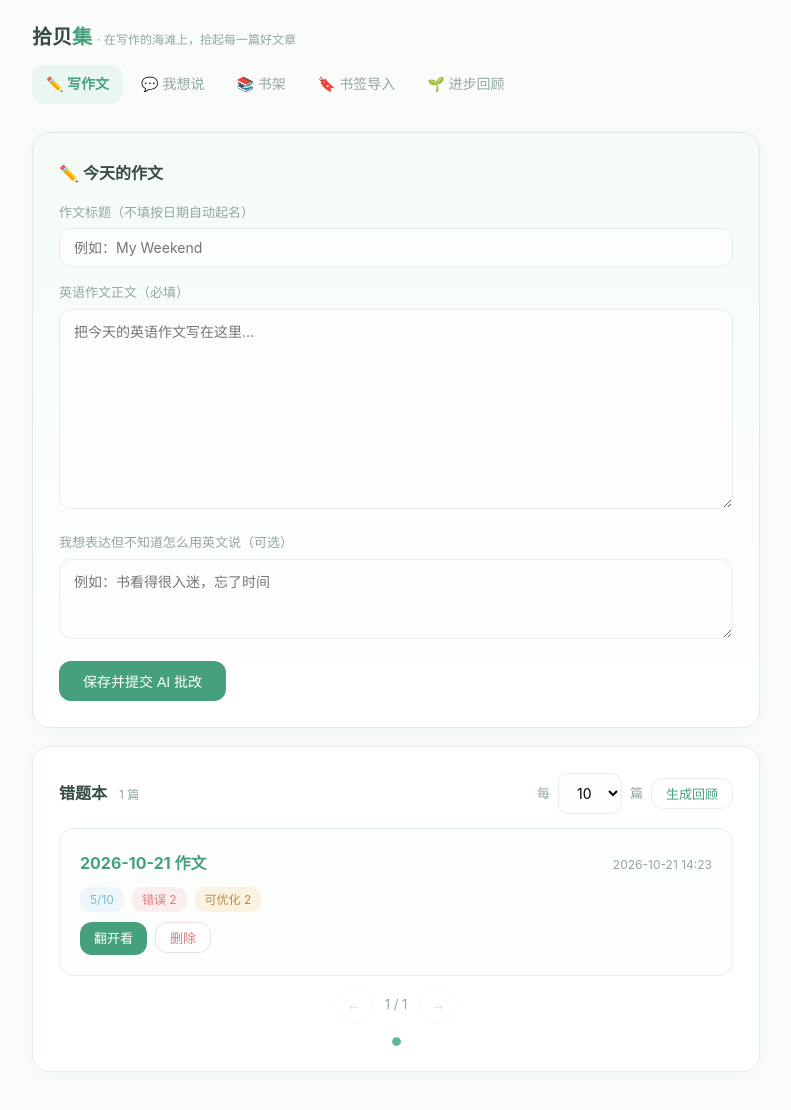
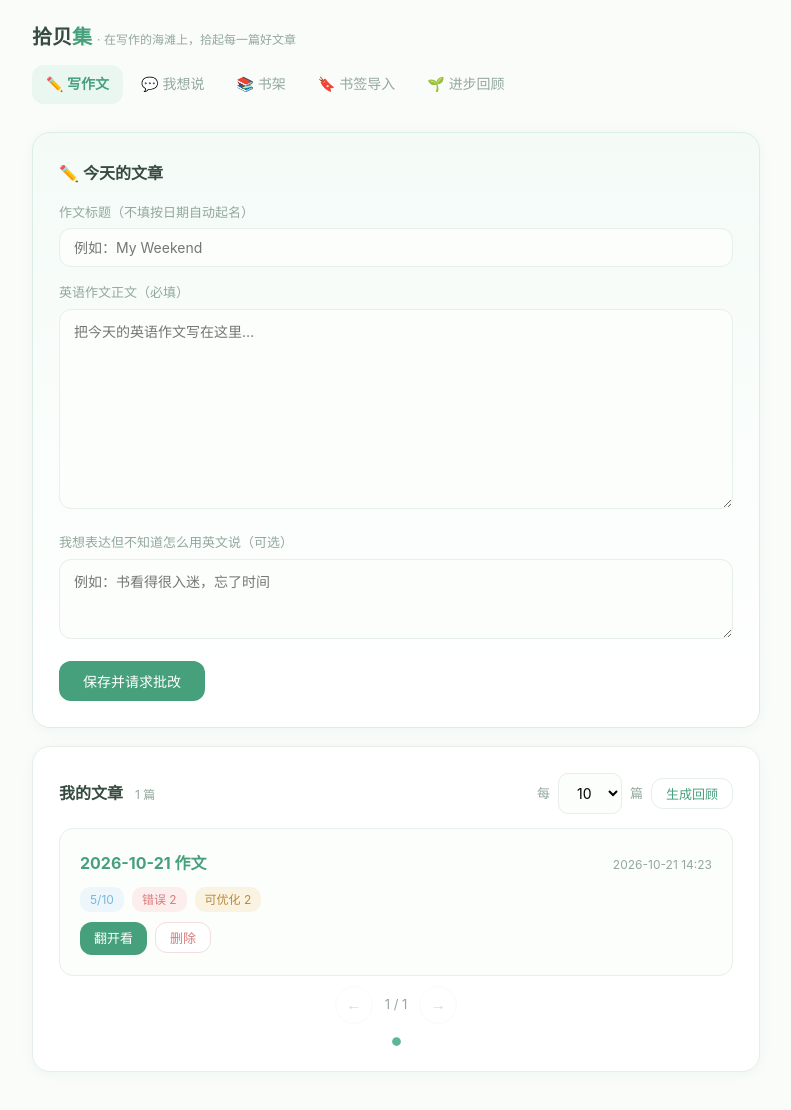
Before and after one commit to bella10281220/essay-coach, a Flask app: page /write in a window 1280 px wide. Shown: the top 1110 px of the page, without its empty margins (244-1035 px from the left). Run offline with Flask 3, Linux system fonts and the light colour scheme; data comes from the database, SQL or seed files in the repository.

Commit message:
update templates/write.html

```diff
--- a/templates/write.html
+++ b/templates/write.html
@@ -2,7 +2,7 @@
 {% block body %}
 
 <div class="card hero">
-  <h2>✏️ 今天的作文</h2>
+  <h2>✏️ 今天的文章</h2>
   <form action="{{ url_for('new_essay') }}" method="post">
     {% if error %}<div class="demo-note">⚠️ {{ error }}</div>{% endif %}
     <label>作文标题（不填按日期自动起名）</label>
@@ -12,14 +12,14 @@
     <label>我想表达但不知道怎么用英文说（可选）</label>
     <textarea name="wanted" style="min-height:80px" placeholder="例如：书看得很入迷，忘了时间">{{ form_wanted }}</textarea>
     <div style="margin-top:14px">
-      <button class="btn" type="submit">保存并提交 AI 批改</button>
+      <button class="btn" type="submit">保存并请求批改</button>
     </div>
   </form>
 </div>
 
 <div class="card">
   <div style="display:flex;justify-content:space-between;flex-wrap:wrap;gap:10px;align-items:center">
-    <h2 style="margin:0">错题本 <small>{{ essays|length }} 篇</small></h2>
+    <h2 style="margin:0">我的文章 <small>{{ essays|length }} 篇</small></h2>
     <form action="{{ url_for('review') }}" method="post" style="display:flex;gap:8px;align-items:center">
       <span style="font-size:13px;color:var(--sub)">每</span>
       <select name="interval" style="width:64px;border-radius:10px">
@@ -71,7 +71,7 @@
     <div class="dots" id="fdots"></div>
   </div>
   {% else %}
-  <p class="empty">错题本还是空的，在上面写第一篇吧。</p>
+  <p class="empty">还没有文章，在上面写下第一篇吧。</p>
   {% endif %}
 </div>
 
```
